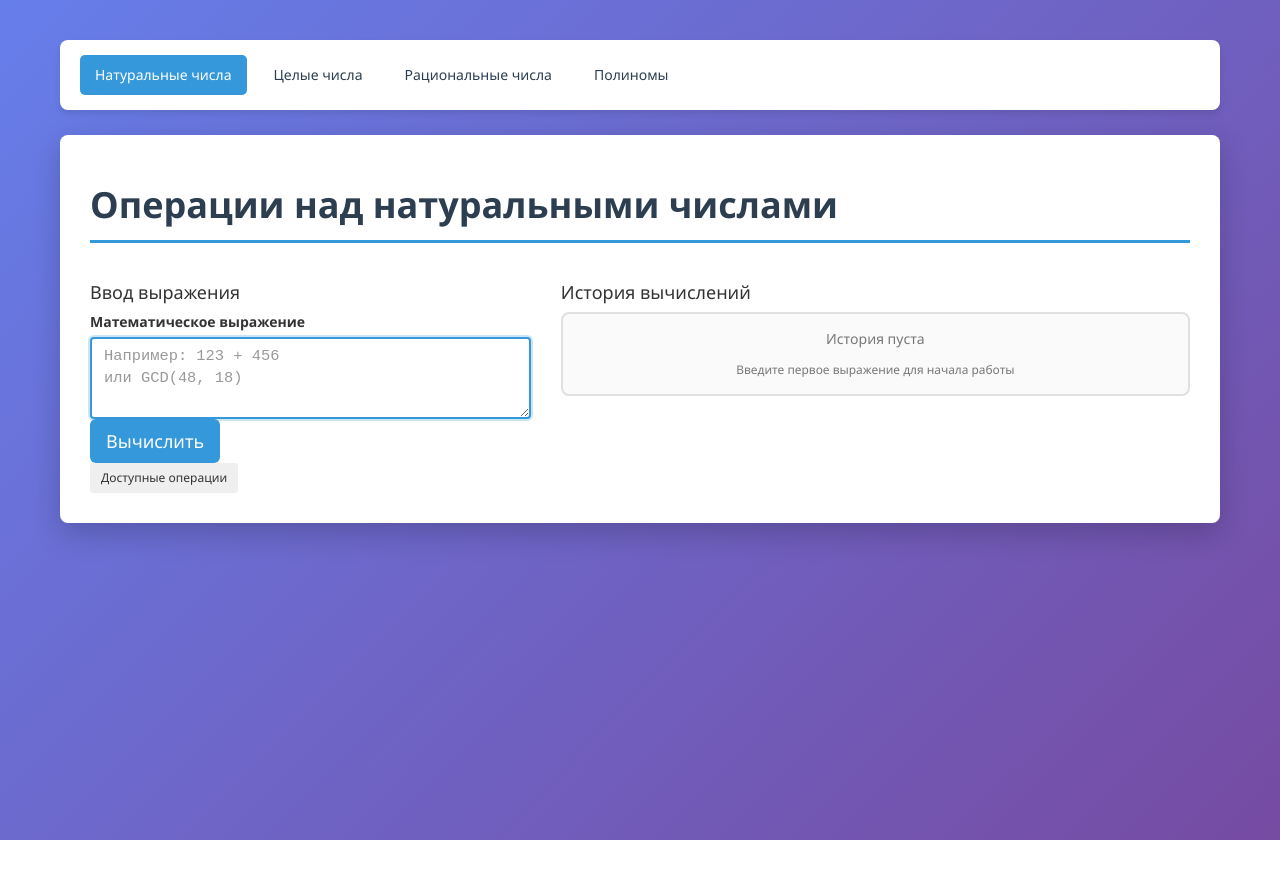
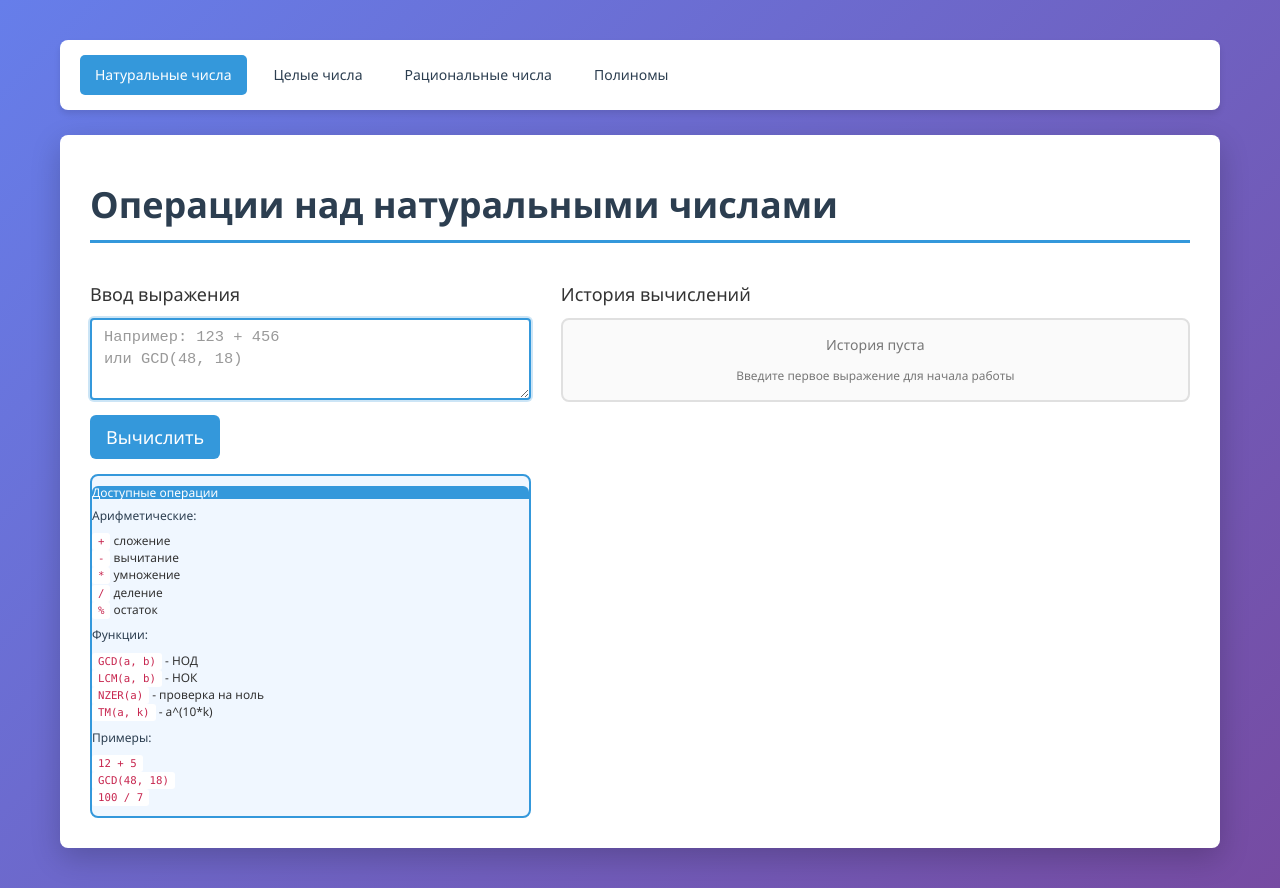
Before and after one commit to Psyhso/DM_Colloquium, a Flask app: page /natural in a window 1280 px wide. Before the commit the page ends 840 px from the top, so only its background shows below. Run offline with Flask 3, Linux system fonts and the light colour scheme; some libraries are stand-ins or nearby versions.

Commit message:
Доделал натуральные числа

```diff
--- a/src/app/app.py
+++ b/src/app/app.py
@@ -9,7 +9,7 @@ from my_math.natural_module import NaturalModule
 app = Flask(__name__)
 Bootstrap(app)
 
-app.config['SECRET_KEY'] = os.urandom(24)
+app.config['SECRET_KEY'] = "a-fixed-secret-key-for-development"
 
 @app.route('/')
 def index():
@@ -33,7 +33,6 @@ def natural():
             flash('Вычисление выполнено успешно!', 'success')
 
         except Exception as e:
-            # print(f"Ошибка: {str(e)}', 'danger")
             flash(f'Ошибка: {str(e)}', 'danger')
 
         return redirect(url_for('natural'))
--- a/src/app/templates/base.html
+++ b/src/app/templates/base.html
@@ -105,12 +105,11 @@ Colloq4384 - Система компьютерной алгебры
     <!-- Сообщения -->
     {% with messages = get_flashed_messages(with_categories=true) %}
         {% if messages %}
-            {% for category, message in messages %}
-            <div class="alert alert-{{ category }} alert-dismissible fade show" role="alert">
-                {{ message }}
-                <button type="button" class="btn-close" data-bs-dismiss="alert"></button>
-            </div>
-            {% endfor %}
+            <ul>
+                {% for category, message in messages %}
+                <li class="alert alert-{{ category }}">{{ message }}</li>
+                {% endfor %}
+            </ul>
         {% endif %}
     {% endwith %}
 
--- a/src/app/templates/natural.html
+++ b/src/app/templates/natural.html
@@ -5,18 +5,19 @@
     <i class="bi bi-calculator"></i> Операции над натуральными числами
 </h1>
 
-<div class="row">
+<!-- gap добавляет расстояние между колонками -->
+<div class="row" style="align-items: flex-start; gap: 2rem;">
     <!-- ЛЕВАЯ КОЛОНКА: Форма ввода -->
     <div class="col-md-5">
-        <div class="input-section">
-            <h4 class="mb-3">
+        <div class="input-section" style="margin-bottom: 1.5rem;">
+            <!-- Заголовок с фиксированной высотой -->
+            <h4 class="mb-3" style="height: 2.5rem; display: flex; align-items: center;">
                 <i class="bi bi-pencil-square"></i> Ввод выражения
             </h4>
 
             <!-- Форма ввода -->
             <form method="POST" id="mathForm">
                 <div class="mb-3">
-                    <label for="math_exp" class="form-label fw-bold">Математическое выражение</label>
                     <textarea
                         class="form-control form-control-lg"
                         id="math_exp"
@@ -29,59 +30,56 @@
                     ></textarea>
                 </div>
 
-                <button class="btn btn-primary btn-lg w-100 mb-3" type="submit">
+                <!-- Добавляем margin-top для отступа между формой и кнопкой -->
+                <button class="btn btn-primary btn-lg w-100" type="submit" style="margin-top: 1.5rem;">
                     <i class="bi bi-calculator-fill"></i> Вычислить
                 </button>
             </form>
 
-            <!-- Подсказки по доступным операциям -->
-            <div class="operations-help">
-                <button class="btn btn-sm btn-outline-secondary w-100" type="button" data-bs-toggle="collapse" data-bs-target="#operationsCollapse">
-                    <i class="bi bi-question-circle"></i> Доступные операции
-                </button>
+        </div>
 
-                <div class="collapse mt-3" id="operationsCollapse">
-                    <div class="card" style="background-color: #f8f9fa; border: 1px solid #dee2e6;">
+        <!-- ИНФОРМАЦИЯ О ДОСТУПНЫХ ОПЕРАЦИЯХ -->
+        <div class="card" style="background-color: #f0f7ff; border: 2px solid #3498db; border-radius: 8px;">
+            <div class="card-header" style="background-color: #3498db; color: white; border-radius: 6px 6px 0 0;">
+                <h6 class="mb-0">
+                    <i class="bi bi-lightbulb-fill"></i> Доступные операции
+                </h6>
+            </div>
             <div class="card-body">
-                            <h6 class="fw-bold mb-2">Арифметические:</h6>
+                <h6 class="fw-bold mb-2" style="color: #2c3e50;">Арифметические:</h6>
                 <ul class="list-unstyled small mb-3">
-                                <li><code>+</code> сложение</li>
-                                <li><code>-</code> вычитание</li>
-                                <li><code>*</code> умножение</li>
-                                <li><code>/</code> деление</li>
+                    <li><code style="background-color: white; padding: 2px 6px; border-radius: 3px;">+</code> сложение</li>
+                    <li><code style="background-color: white; padding: 2px 6px; border-radius: 3px;">-</code> вычитание</li>
+                    <li><code style="background-color: white; padding: 2px 6px; border-radius: 3px;">*</code> умножение</li>
+                    <li><code style="background-color: white; padding: 2px 6px; border-radius: 3px;">/</code> деление</li>
+                    <li><code style="background-color: white; padding: 2px 6px; border-radius: 3px;">%</code> остаток</li>
                 </ul>
 
-                            <h6 class="fw-bold mb-2">Функции:</h6>
+                <h6 class="fw-bold mb-2" style="color: #2c3e50;">Функции:</h6>
+                <ul class="list-unstyled small mb-3">
+                    <li><code style="background-color: white; padding: 2px 6px; border-radius: 3px;">GCD(a, b)</code> - НОД</li>
+                    <li><code style="background-color: white; padding: 2px 6px; border-radius: 3px;">LCM(a, b)</code> - НОК</li>
+                    <li><code style="background-color: white; padding: 2px 6px; border-radius: 3px;">NZER(a)</code> - проверка на ноль</li>
+                    <li><code style="background-color: white; padding: 2px 6px; border-radius: 3px;">TM(a, k)</code> - a^(10*k)</li>
+                </ul>
+
+                <h6 class="fw-bold mb-2" style="color: #2c3e50;">Примеры:</h6>
                 <ul class="list-unstyled small">
-                                <li><code>GCD(a, b)</code> НОД</li>
-                                <li><code>LCM(a, b)</code> НОК</li>
-                                <li><code>MOD(a, b)</code> остаток</li>
+                    <li><code style="background-color: white; padding: 2px 6px; border-radius: 3px;">12 + 5</code></li>
+                    <li><code style="background-color: white; padding: 2px 6px; border-radius: 3px;">GCD(48, 18)</code></li>
+                    <li><code style="background-color: white; padding: 2px 6px; border-radius: 3px;">100 / 7</code></li>
                 </ul>
-                        </div>
-                    </div>
-                </div>
             </div>
         </div>
     </div>
 
     <!-- ПРАВАЯ КОЛОНКА: История вычислений -->
     <div class="col-md-7">
-        <div class="history-section">
-            <div class="d-flex justify-content-between align-items-center mb-3">
-                <h4 class="mb-3">
-                    <i class="bi bi-clock-history"></i> История вычислений
+        <div class="input-section" style="margin-bottom: 1.5rem;">
+            <!-- Заголовок с фиксированной высотой -->
+            <h4 class="mb-3" style="height: 2.5rem; display: flex; align-items: center;">
+                <i class="bi bi-pencil-square"></i> История вычислений
             </h4>
-
-                <!-- Кнопка очистки -->
-                {% if history %}
-                <form method="POST" action="{{ url_for('clear_natural_history') }}" class="d-inline">
-                    <button type="submit" class="btn btn-sm btn-outline-danger"
-                            onclick="return confirm('Вы уверены, что хотите очистить историю?')">
-                        <i class="bi bi-trash"></i> Очистить
-                    </button>
-                </form>
-                {% endif %}
-            </div>
 
             <!-- Блок истории -->
             <div class="history-container" id="history"
@@ -89,7 +87,7 @@
                 {% if history %}
                     {% for item in history %}
                     <div class="history-item mb-3 p-3"
-                         style="background-color: white; border-left: 4px solid #3498db; border-radius: 5px; box-shadow: 0 2px 4px rgba(0,0,0,0.1);">
+                         style="background-color: white; border-left: 4px solid #3498db; border-radius: 5px; box-shadow: 0 2px 4px rgba(0,0,0,0.1); margin-bottom: 1rem;">
                         <div class="input-expression mb-2">
                             <small class="text-muted d-block mb-1">
                                 <i class="bi bi-arrow-right-circle"></i> Ввод:
@@ -116,6 +114,15 @@
                     </div>
                 {% endif %}
             </div>
+            <!-- Кнопка очистки (ВНЕ истории) -->
+            {% if history %}
+            <form method="POST" action="{{ url_for('clear_natural_history') }}" class="d-inline" style="margin-top: 1rem; display: block;">
+                <button type="submit" class="btn btn-sm btn-outline-danger"
+                        onclick="return confirm('Вы уверены, что хотите очистить историю?')">
+                    <i class="bi bi-trash"></i> Очистить
+                </button>
+            </form>
+            {% endif %}
         </div>
     </div>
 </div>
--- a/src/my_math/natural_module.py
+++ b/src/my_math/natural_module.py
@@ -145,7 +145,7 @@ class NaturalModule:
         Возвращает: self (изменённый объект)
         """
         result_A = []
-        borrow = 0 #переменная для заимствования
+        borrow = 0  # переменная для заимствования
 
         for i in range(self.n + 1):
             digit1 = self.A[i]
@@ -324,7 +324,6 @@ class NaturalModule:
 
         return self
 
-
     def LCM_NN_N(self, other):
         """
         Водолазко 4384
```
Also changed, not shown: requirements.txt (+10 -0 lines), src/app/validation/natural_val.py (+35 -30 lines). Lines whose indentation alone changed are shown as unchanged.
